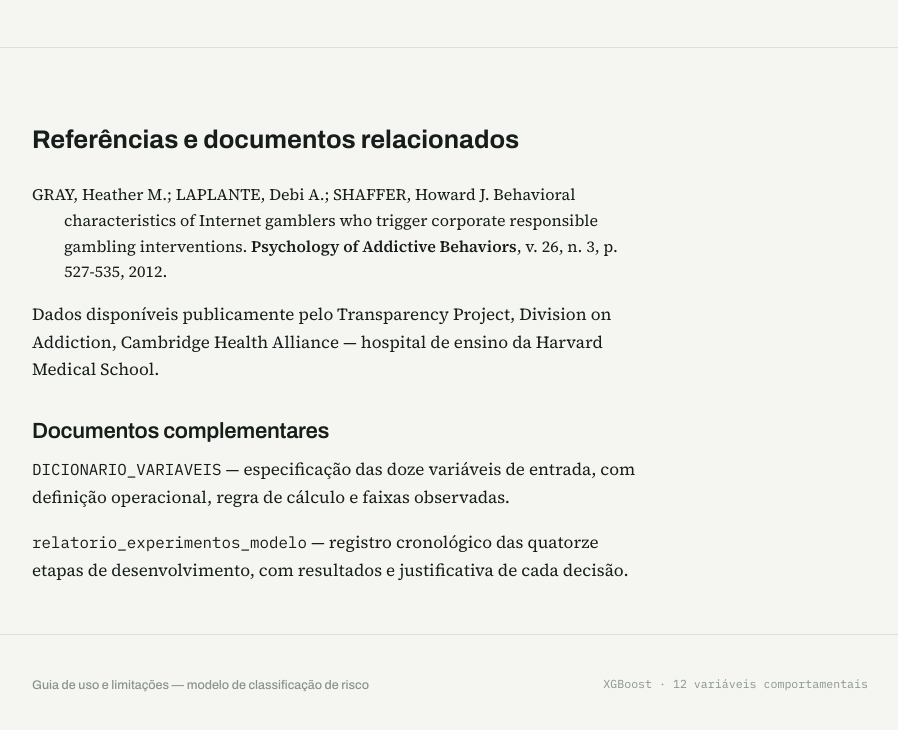
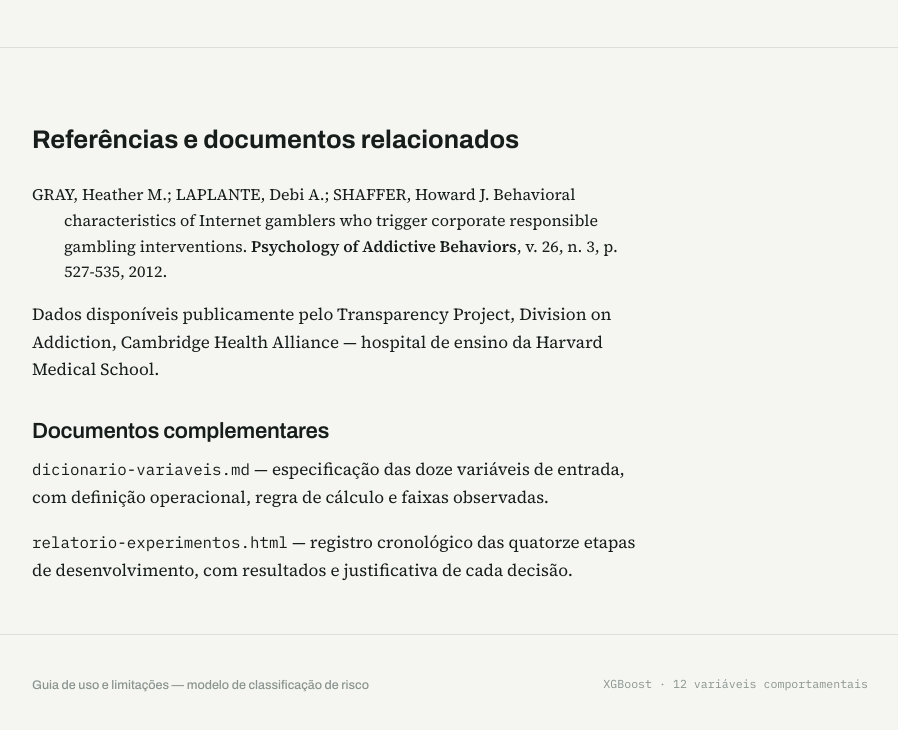
Before and after one commit to luccaschneider/gambling-risk-classifier, a plain HTML site: page docs/guia-uso-limitacoes.html in a window 1280 px wide. Shown: the part 8968-9698 px from the top of the page, without its empty margins (190-1088 px from the left). Drawn offline with Linux system fonts and the light colour scheme.

Commit message:
Corrige nomes de arquivo desatualizados na documentacao
O guia referenciava DICIONARIO_VARIAVEIS.md e relatorio_experimentos_modelo.html,
nomes anteriores a padronizacao de docs/. Corrigido no markdown e no HTML.

Os PDFs do guia e do relatorio foram regerados: o do guia carregava as mesmas
referencias antigas e o do relatorio trazia o caminho local do arquivo de origem
no rodape das 27 paginas.

Co-Authored-By: Claude Opus 5 <noreply@anthropic.com>

```diff
--- a/docs/guia-uso-limitacoes.html
+++ b/docs/guia-uso-limitacoes.html
@@ -430,8 +430,8 @@
       <p>Dados disponíveis publicamente pelo Transparency Project, Division on Addiction, Cambridge Health Alliance — hospital de ensino da Harvard Medical School.</p>
 
       <h3>Documentos complementares</h3>
-      <p><span class="mono">DICIONARIO_VARIAVEIS</span> — especificação das doze variáveis de entrada, com definição operacional, regra de cálculo e faixas observadas.</p>
-      <p><span class="mono">relatorio_experimentos_modelo</span> — registro cronológico das quatorze etapas de desenvolvimento, com resultados e justificativa de cada decisão.</p>
+      <p><span class="mono">dicionario-variaveis.md</span> — especificação das doze variáveis de entrada, com definição operacional, regra de cálculo e faixas observadas.</p>
+      <p><span class="mono">relatorio-experimentos.html</span> — registro cronológico das quatorze etapas de desenvolvimento, com resultados e justificativa de cada decisão.</p>
     </div>
   </div>
 </section>
```
Also changed, not shown: 3 other files.
